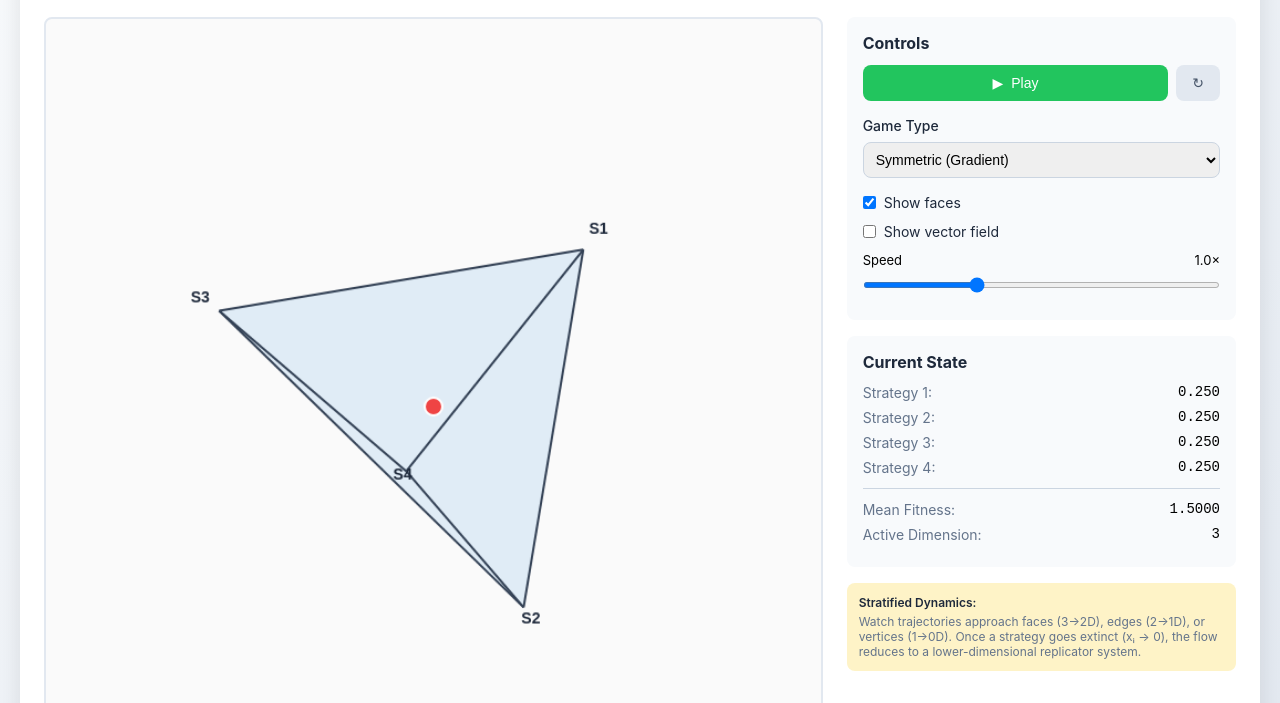
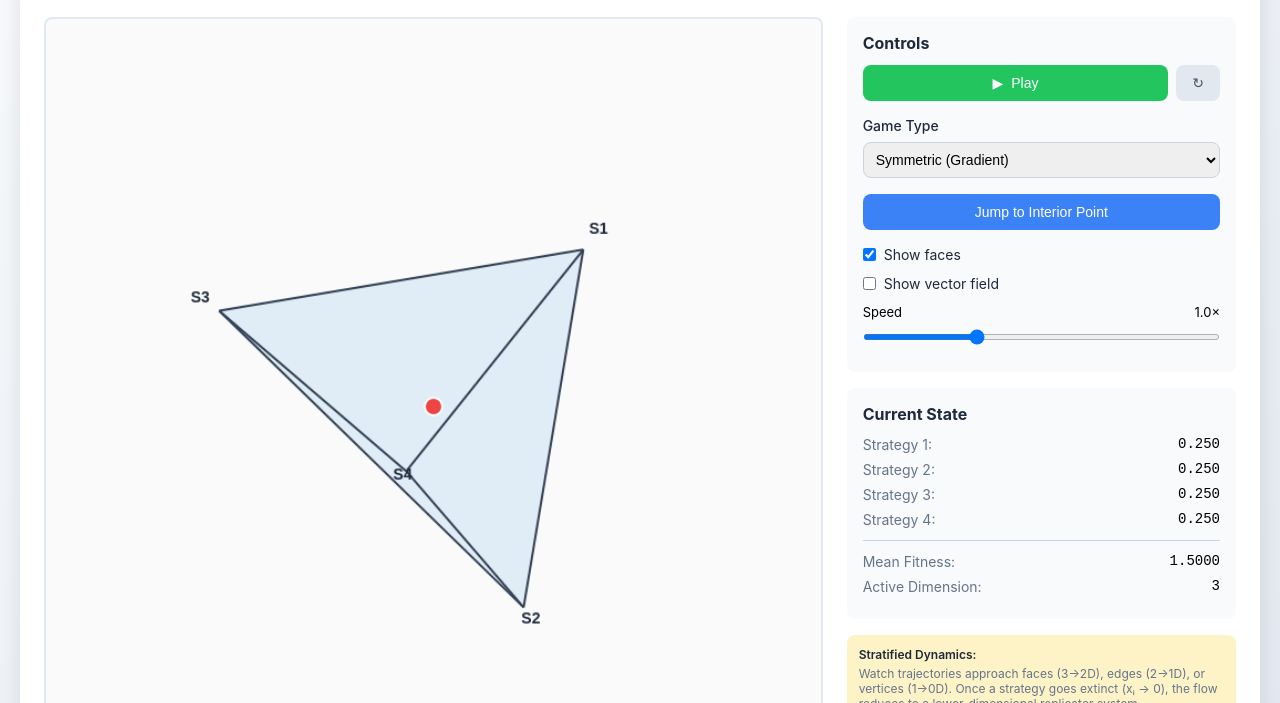
Before and after one commit to bobovski66/bobovski66.github.io, a plain HTML site: page replicator3d.html in a window 1280 px wide. Shown: the part 97-800 px from the top of the page. Drawn offline with Linux system fonts and the light colour scheme.

Commit message:
Add files via upload

```diff
--- a/replicator3d.html
+++ b/replicator3d.html
@@ -253,6 +253,12 @@
                             <option value="rock-paper-scissors-lizard">RPSL (Cyclic)</option>
                             <option value="mixed">Mixed</option>
                         </select>
+                    </div>
+
+                    <div style="margin-bottom: 16px;">
+                        <button onclick="setInteriorPoint()" style="width: 100%; background: #3b82f6; color: white;">
+                            Jump to Interior Point
+                        </button>
                     </div>
 
                     <div class="checkbox-group">
@@ -806,6 +812,34 @@
             }
         }
 
+        function setInteriorPoint() {
+            // Set point deep in the interior, far from all faces
+            const base = 0.25;
+            const spread = 0.15;
+            currentPoint = {
+                x: base + (Math.random() - 0.5) * spread,
+                y: base + (Math.random() - 0.5) * spread,
+                z: base + (Math.random() - 0.5) * spread,
+                w: base + (Math.random() - 0.5) * spread
+            };
+
+            // Normalize
+            const sum = currentPoint.x + currentPoint.y + currentPoint.z + currentPoint.w;
+            currentPoint.x /= sum;
+            currentPoint.y /= sum;
+            currentPoint.z /= sum;
+            currentPoint.w /= sum;
+
+            console.log('Interior point: x=' + currentPoint.x.toFixed(3) +
+                       ' y=' + currentPoint.y.toFixed(3) +
+                       ' z=' + currentPoint.z.toFixed(3) +
+                       ' w=' + currentPoint.w.toFixed(3));
+
+            trajectories.push([]);
+            updateDisplay();
+            draw();
+        }
+
         updateDisplay();
         draw();
     </script>
```
